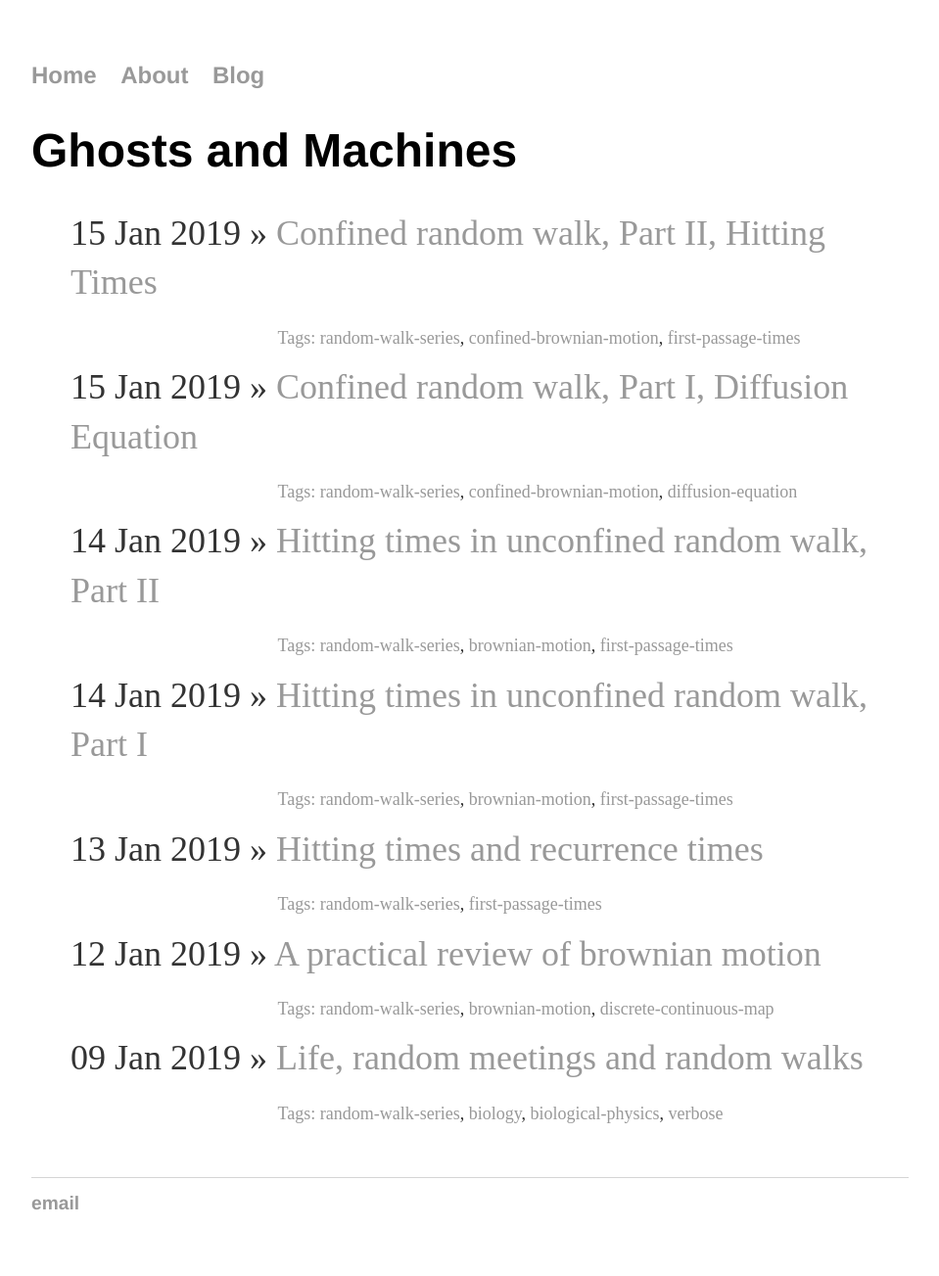
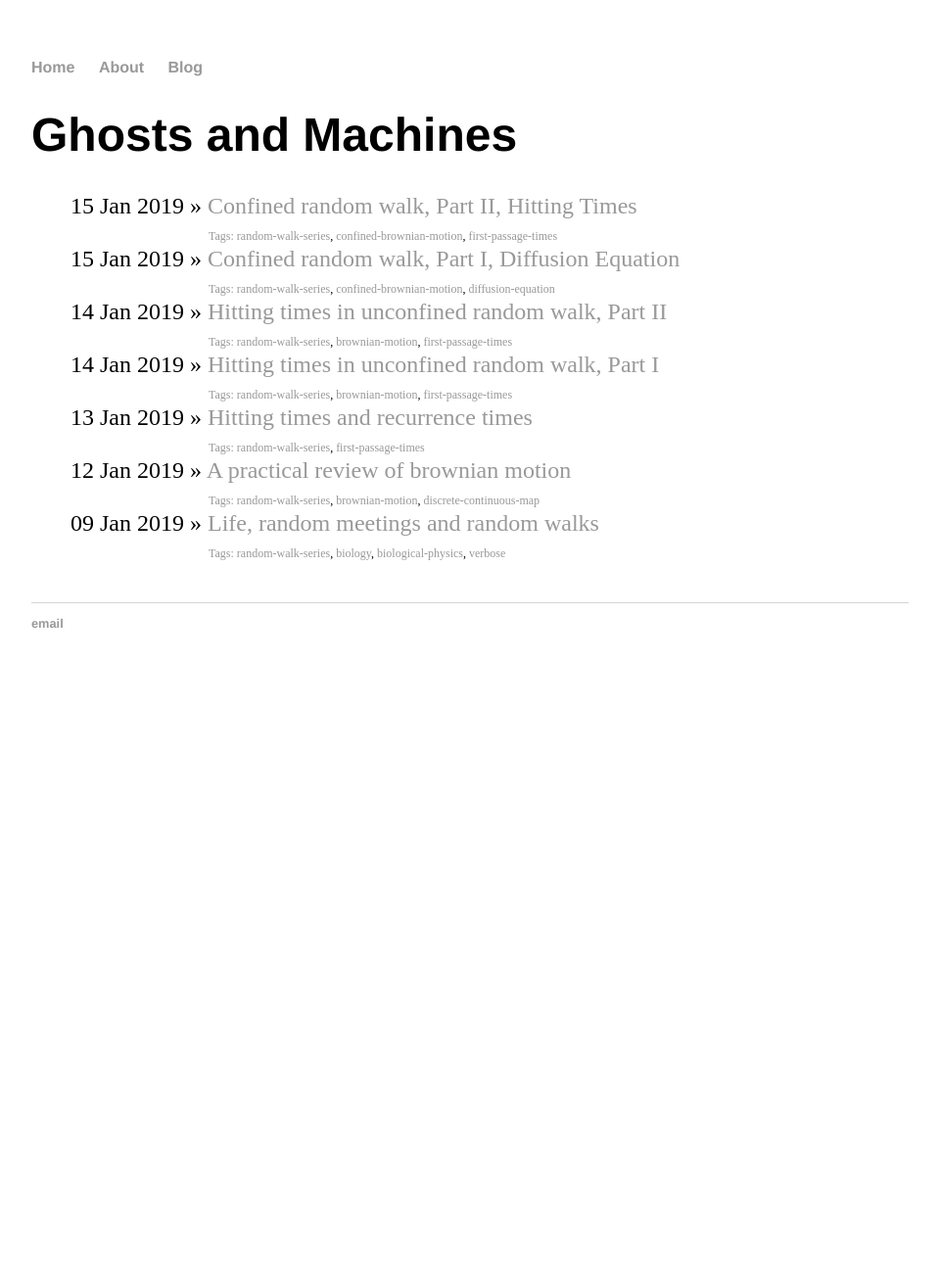
Before and after one commit to ghostsandmachines/ghostsandmachines.github.io, a Jekyll site: the page built from blog/index.html, in a window 1280 px wide. Shown: the whole page at 98% size, without its empty margins (160-1119 px from the left). Built offline with Jekyll 4.4.1, drawn with Linux system fonts in a browser that asks for light colours; after the commit the page ends 900 px from its top, so only the background shows below that.

Commit message:
Update main.css

```diff
--- a/css/main.css
+++ b/css/main.css
@@ -34,12 +34,6 @@ p {
     color: #333;
 }
 
-li {
-    font-size: 1.5em;
-    line-height: 1.4em;
-    color: #333;
-}
-
 footer {
     border-top: 1px solid #d5d5d5;
     font-size: .8em;
```
